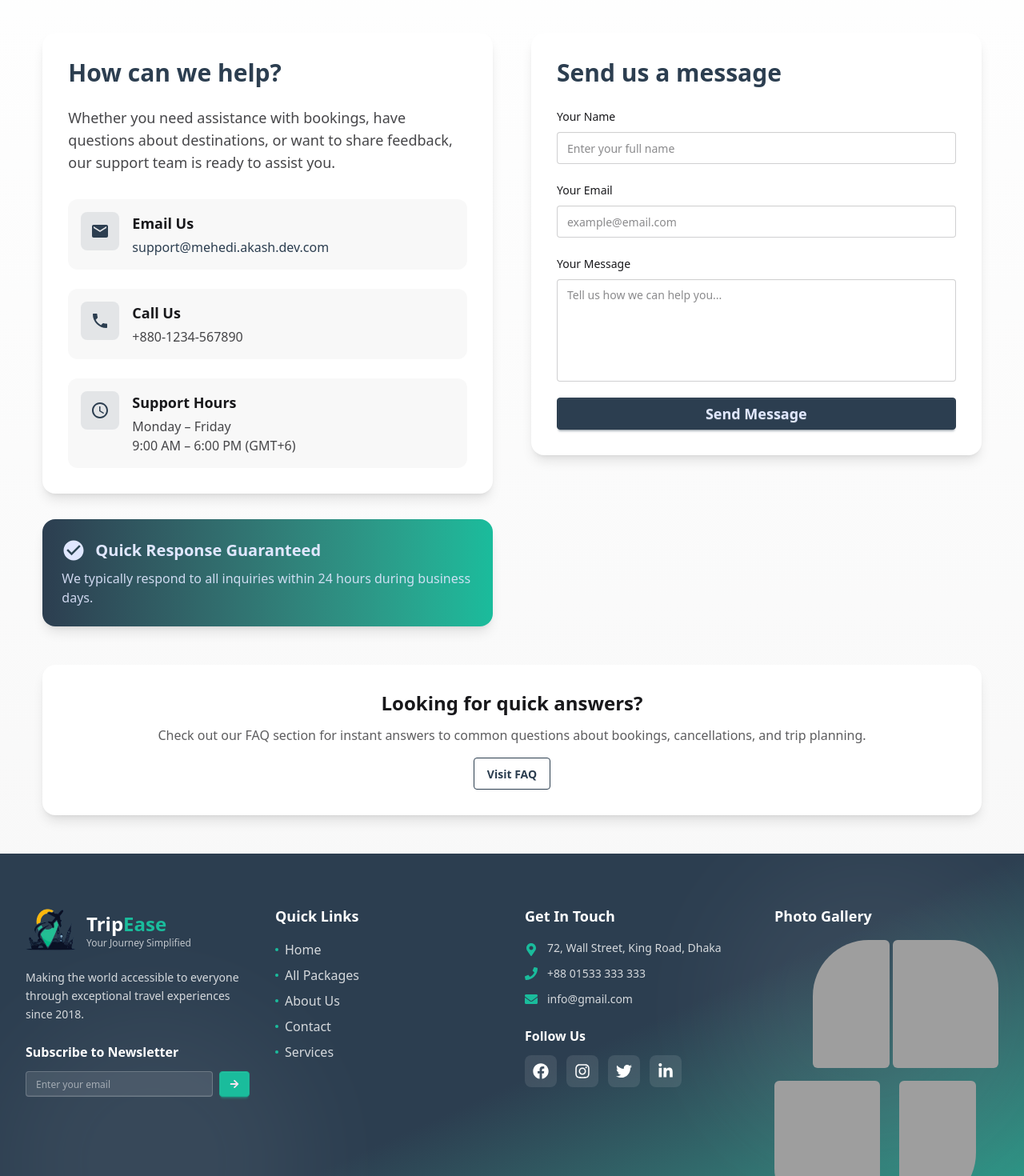
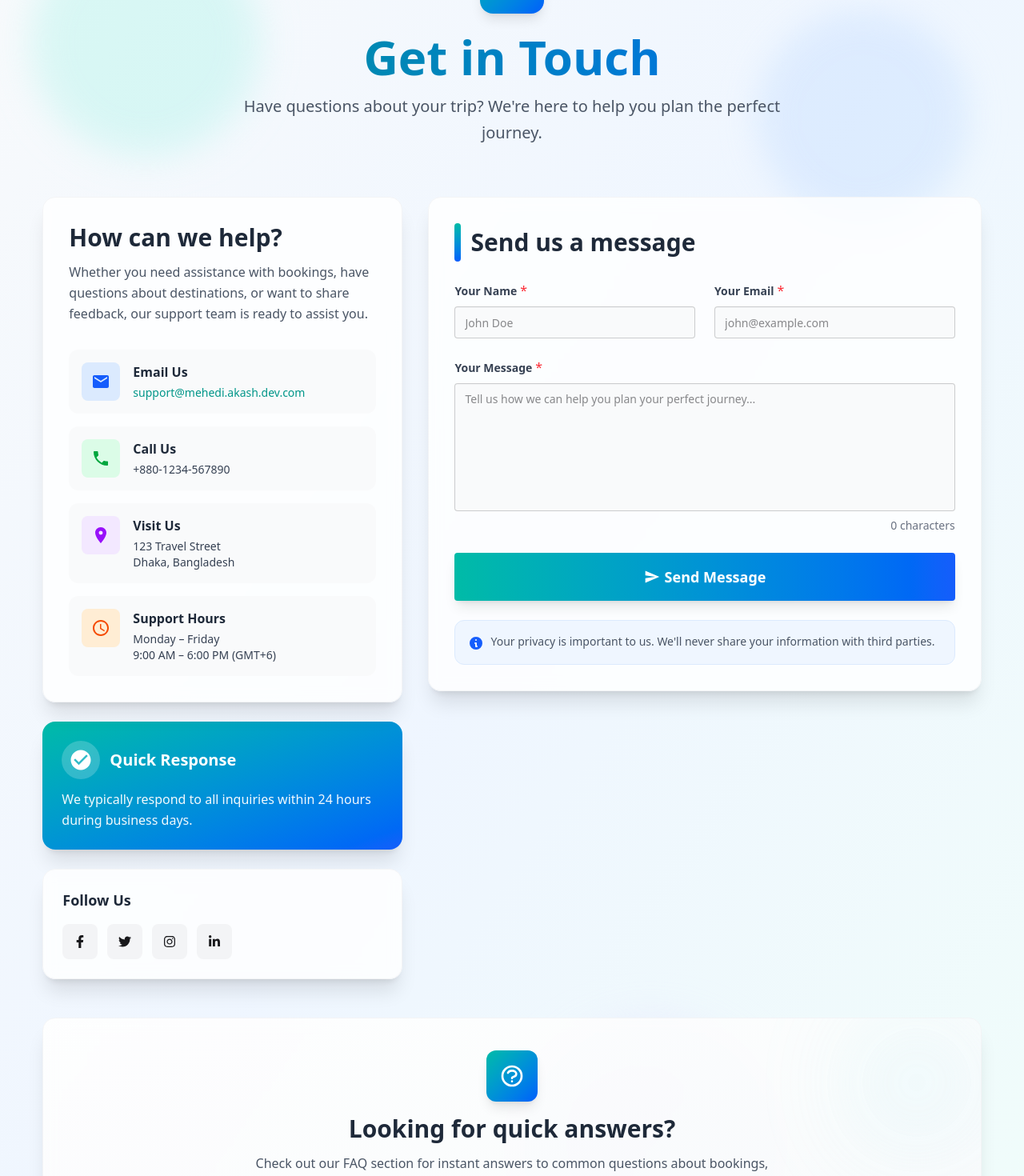
Before and after one commit to mehediakash01/Tour-Management-Client, a React (Vite) app: page /contact in a window 1280 px wide. Shown: the part 175-1645 px from the top of the page at 80% size. Built offline with nearby package versions, Linux system fonts and the light colour scheme; no server answers; grey boxes are pictures that could not be loaded.

Commit message:
update: enhace contact us design

```diff
--- a/src/Pages/ContactUs/Contact.jsx
+++ b/src/Pages/ContactUs/Contact.jsx
@@ -1,6 +1,7 @@
 import React, { useState } from "react";
 import { IoIosContacts } from "react-icons/io";
-import { MdEmail, MdPhone, MdAccessTime, MdCheckCircle } from "react-icons/md";
+import { MdEmail, MdPhone, MdAccessTime, MdCheckCircle, MdLocationOn, MdSend } from "react-icons/md";
+import { FaFacebookF, FaTwitter, FaInstagram, FaLinkedinIn } from "react-icons/fa";
 
 const Contact = () => {
   const [formData, setFormData] = useState({
@@ -44,7 +45,6 @@ const Contact = () => {
       ...prev,
       [name]: value
     }));
-    // Clear error for this field when user starts typing
     if (errors[name]) {
       setErrors(prev => ({
         ...prev,
@@ -60,13 +60,11 @@ const Contact = () => {
 
     setIsSubmitting(true);
 
-    // Simulate API call
     setTimeout(() => {
       setIsSubmitting(false);
       setSubmitSuccess(true);
       setFormData({ name: "", email: "", message: "" });
 
-      // Reset success message after 5 seconds
       setTimeout(() => {
         setSubmitSuccess(false);
       }, 5000);
@@ -74,180 +72,334 @@ const Contact = () => {
   };
 
   return (
-    <div className="min-h-screen bg-gradient-to-b from-base-100 to-base-200">
-      <div className="w-11/12 max-w-7xl mx-auto py-12">
-        {/* Header */}
-        <div className="text-center mb-12">
-          <h1 className="text-4xl md:text-5xl font-bold text-primary flex items-center gap-3 justify-center mb-4">
-            <IoIosContacts className="text-5xl" />
-            Contact & Support
+    <div className="overflow-hidden min-h-screen bg-gradient-to-br lg:py-12 py-6 from-slate-50 via-blue-50 to-teal-50 relative ">
+      {/* Animated Background Elements */}
+      <div className="absolute inset-0 overflow-hidden pointer-events-none">
+        <div className="absolute top-20 left-10 w-72 h-72 bg-teal-200 rounded-full mix-blend-multiply filter blur-xl opacity-30 animate-blob"></div>
+        <div className="absolute top-40 right-10 w-72 h-72 bg-blue-200 rounded-full mix-blend-multiply filter blur-xl opacity-30 animate-blob animation-delay-2000"></div>
+        <div className="absolute bottom-20 left-1/2 w-72 h-72 bg-purple-200 rounded-full mix-blend-multiply filter blur-xl opacity-30 animate-blob animation-delay-4000"></div>
+      </div>
+
+      <div className="w-11/12 max-w-7xl mx-auto py-16 relative z-10">
+        {/* Header Section */}
+        <div className="text-center mb-16">
+          <div className="inline-flex items-center justify-center w-20 h-20 bg-gradient-to-br from-teal-500 to-blue-600 rounded-2xl shadow-lg mb-6 transform hover:rotate-12 transition-transform duration-300">
+            <IoIosContacts className="text-4xl text-white" />
+          </div>
+          <h1 className="text-5xl md:text-6xl font-bold bg-gradient-to-r from-teal-600 to-blue-600 bg-clip-text text-transparent mb-4">
+            Get in Touch
           </h1>
-          <p className="text-base-content/70 text-lg max-w-2xl mx-auto">
+          <p className="text-gray-600 text-xl max-w-2xl mx-auto leading-relaxed">
             Have questions about your trip? We're here to help you plan the perfect journey.
           </p>
         </div>
 
         {/* Main Content Grid */}
-        <div className="grid lg:grid-cols-2 gap-8 lg:gap-12 items-start mb-12">
-          {/* Contact Info Section */}
-          <div className="space-y-8">
-            <div className="bg-base-100 rounded-2xl shadow-lg p-8">
-              <h2 className="text-3xl font-semibold mb-6 text-primary">How can we help?</h2>
-              <p className="text-base-content/80 text-lg mb-8">
+        <div className="grid lg:grid-cols-5 gap-8 mb-12">
+          {/* Contact Info Section - 2 columns */}
+          <div className="lg:col-span-2 space-y-6">
+            {/* Main Contact Card */}
+            <div className="bg-white/80 backdrop-blur-sm rounded-2xl shadow-xl p-8 border border-gray-100 hover:shadow-2xl transition-all duration-300">
+              <h2 className="text-3xl font-bold mb-3 text-gray-800">How can we help?</h2>
+              <p className="text-gray-600 text-base leading-relaxed mb-8">
                 Whether you need assistance with bookings, have questions about destinations,
                 or want to share feedback, our support team is ready to assist you.
               </p>
 
-              <div className="space-y-6">
+              <div className="space-y-4">
                 {/* Email */}
-                <div className="flex items-start gap-4 p-4 bg-base-200 rounded-xl hover:bg-base-300 transition-colors">
-                  <div className="bg-primary/10 p-3 rounded-lg">
-                    <MdEmail className="text-2xl text-primary" />
-                  </div>
-                  <div>
-                    <h3 className="font-semibold text-lg mb-1">Email Us</h3>
+                <ContactInfoItem
+                  icon={<MdEmail className="text-2xl" />}
+                  title="Email Us"
+                  content={
                     <a
                       href="mailto:support@mehedi.akash.dev.com"
-                      className="text-primary hover:underline text-base"
+                      className="text-teal-600 hover:text-teal-700 font-medium hover:underline"
                     >
                       support@mehedi.akash.dev.com
                     </a>
+                  }
+                  bgColor="bg-blue-100"
+                  iconColor="text-blue-600"
+                />
+
+                {/* Phone */}
+                <ContactInfoItem
+                  icon={<MdPhone className="text-2xl" />}
+                  title="Call Us"
+                  content={<p className="text-gray-700 font-medium">+880-1234-567890</p>}
+                  bgColor="bg-green-100"
+                  iconColor="text-green-600"
+                />
+
+                {/* Location */}
+                <ContactInfoItem
+                  icon={<MdLocationOn className="text-2xl" />}
+                  title="Visit Us"
+                  content={
+                    <>
+                      <p className="text-gray-700">123 Travel Street</p>
+                      <p className="text-gray-700">Dhaka, Bangladesh</p>
+                    </>
+                  }
+                  bgColor="bg-purple-100"
+                  iconColor="text-purple-600"
+                />
+
+                {/* Hours */}
+                <ContactInfoItem
+                  icon={<MdAccessTime className="text-2xl" />}
+                  title="Support Hours"
+                  content={
+                    <>
+                      <p className="text-gray-700">Monday – Friday</p>
+                      <p className="text-gray-700">9:00 AM – 6:00 PM (GMT+6)</p>
+                    </>
+                  }
+                  bgColor="bg-orange-100"
+                  iconColor="text-orange-600"
+                />
               </div>
             </div>
 
-                {/* Phone */}
-                <div className="flex items-start gap-4 p-4 bg-base-200 rounded-xl hover:bg-base-300 transition-colors">
-                  <div className="bg-primary/10 p-3 rounded-lg">
-                    <MdPhone className="text-2xl text-primary" />
+            {/* Quick Response Badge */}
+            <div className=" bg-gradient-to-br  from-teal-500 to-blue-600 text-white rounded-2xl shadow-xl p-6 transform hover:scale-105 transition-all duration-300">
+              <div className="flex items-center gap-3 mb-3">
+                <div className="w-12 h-12 bg-white/20 backdrop-blur-sm rounded-full flex items-center justify-center">
+                  <MdCheckCircle className="text-3xl" />
                 </div>
-                  <div>
-                    <h3 className="font-semibold text-lg mb-1">Call Us</h3>
-                    <p className="text-base-content/80">+880-1234-567890</p>
+                <h3 className="text-xl font-bold">Quick Response</h3>
               </div>
+              <p className="opacity-95 leading-relaxed">
+                We typically respond to all inquiries within 24 hours during business days.
+              </p>
             </div>
 
-                {/* Hours */}
-                <div className="flex items-start gap-4 p-4 bg-base-200 rounded-xl hover:bg-base-300 transition-colors">
-                  <div className="bg-primary/10 p-3 rounded-lg">
-                    <MdAccessTime className="text-2xl text-primary" />
-                  </div>
-                  <div>
-                    <h3 className="font-semibold text-lg mb-1">Support Hours</h3>
-                    <p className="text-base-content/80">Monday – Friday</p>
-                    <p className="text-base-content/80">9:00 AM – 6:00 PM (GMT+6)</p>
-                  </div>
+            {/* Social Media */}
+            <div className="bg-white/80 backdrop-blur-sm rounded-2xl shadow-xl p-6 border border-gray-100">
+              <h3 className="text-lg font-bold mb-4 text-gray-800">Follow Us</h3>
+              <div className="flex gap-3">
+                <SocialButton icon={<FaFacebookF />} color="hover:bg-blue-600" />
+                <SocialButton icon={<FaTwitter />} color="hover:bg-sky-500" />
+                <SocialButton icon={<FaInstagram />} color="hover:bg-pink-600" />
+                <SocialButton icon={<FaLinkedinIn />} color="hover:bg-blue-700" />
               </div>
             </div>
           </div>
 
-            {/* Quick Response Badge */}
-            <div className="bg-gradient-to-r from-primary to-secondary text-primary-content rounded-2xl shadow-lg p-6">
-              <div className="flex items-center gap-3 mb-2">
-                <MdCheckCircle className="text-3xl" />
-                <h3 className="text-xl font-bold">Quick Response Guaranteed</h3>
+          {/* Contact Form Section - 3 columns */}
+          <div className="lg:col-span-3">
+            <div className="bg-white/80 backdrop-blur-sm rounded-2xl shadow-xl p-8 border border-gray-100 hover:shadow-2xl transition-shadow duration-300">
+              <div className="flex items-center gap-3 mb-6">
+                <div className="w-2 h-12 bg-gradient-to-b from-teal-500 to-blue-600 rounded-full"></div>
+                <h2 className="text-3xl font-bold text-gray-800">Send us a message</h2>
               </div>
-              <p className="opacity-90">
-                We typically respond to all inquiries within 24 hours during business days.
-              </p>
-            </div>
-          </div>
-
-          {/* Contact Form Section */}
-          <div className="bg-base-100 rounded-2xl shadow-lg p-8">
-            <h2 className="text-3xl font-semibold mb-6 text-primary">Send us a message</h2>
 
               {/* Success Message */}
               {submitSuccess && (
-              <div className="alert alert-success mb-6 animate-pulse">
-                <MdCheckCircle className="text-2xl" />
-                <span>Thank you! Your message has been sent successfully. We'll get back to you soon.</span>
+                <div className="mb-6 bg-gradient-to-r from-green-50 to-emerald-50 border-l-4 border-green-500 rounded-lg p-4 flex items-start gap-3 animate-in slide-in-from-top">
+                  <MdCheckCircle className="text-2xl text-green-600 flex-shrink-0 mt-0.5" />
+                  <div>
+                    <h4 className="font-semibold text-green-800 mb-1">Success!</h4>
+                    <p className="text-green-700">Your message has been sent successfully. We'll get back to you soon.</p>
+                  </div>
                 </div>
               )}
 
-            <div className="space-y-5">
+              <div className="space-y-6">
+                {/* Name & Email Row */}
+                <div className="grid md:grid-cols-2 gap-6">
                   {/* Name Field */}
                   <div className="w-full">
                     <label className="block mb-2">
-                  <span className="text-sm font-medium">Your Name</span>
+                      <span className="text-sm font-semibold text-gray-700">Your Name</span>
+                      <span className="text-red-500 ml-1">*</span>
                     </label>
                     <input
                       type="text"
                       name="name"
                       value={formData.name}
                       onChange={handleChange}
-                  placeholder="Enter your full name"
-                  className={`input input-bordered w-full ${errors.name ? 'input-error' : ''}`}
+                      placeholder="John Doe"
+                      className={`input input-bordered w-full bg-gray-50 focus:bg-white transition-colors ${
+                        errors.name ? 'border-red-500 focus:border-red-500' : 'focus:border-teal-500'
+                      }`}
                     />
                     {errors.name && (
-                  <div className="mt-1">
-                    <span className="text-sm text-error">{errors.name}</span>
-                  </div>
+                      <p className="mt-2 text-sm text-red-600 flex items-center gap-1">
+                        <span className="text-xs">⚠️</span> {errors.name}
+                      </p>
                     )}
                   </div>
 
                   {/* Email Field */}
                   <div className="w-full">
                     <label className="block mb-2">
-                  <span className="text-sm font-medium">Your Email</span>
+                      <span className="text-sm font-semibold text-gray-700">Your Email</span>
+                      <span className="text-red-500 ml-1">*</span>
                     </label>
                     <input
                       type="email"
                       name="email"
                       value={formData.email}
                       onChange={handleChange}
-                  placeholder="example@email.com"
-                  className={`input input-bordered w-full ${errors.email ? 'input-error' : ''}`}
+                      placeholder="john@example.com"
+                      className={`input input-bordered w-full bg-gray-50 focus:bg-white transition-colors ${
+                        errors.email ? 'border-red-500 focus:border-red-500' : 'focus:border-teal-500'
+                      }`}
                     />
                     {errors.email && (
-                  <div className="mt-1">
-                    <span className="text-sm text-error">{errors.email}</span>
+                      <p className="mt-2 text-sm text-red-600 flex items-center gap-1">
+                        <span className="text-xs">⚠️</span> {errors.email}
+                      </p>
+                    )}
                   </div>
-                )}
                 </div>
 
                 {/* Message Field */}
                 <div className="w-full">
                   <label className="block mb-2">
-                  <span className="text-sm font-medium">Your Message</span>
+                    <span className="text-sm font-semibold text-gray-700">Your Message</span>
+                    <span className="text-red-500 ml-1">*</span>
                   </label>
                   <textarea
                     name="message"
                     value={formData.message}
                     onChange={handleChange}
-                  placeholder="Tell us how we can help you..."
-                  className={`textarea textarea-bordered w-full h-32 resize-none ${errors.message ? 'textarea-error' : ''}`}
+                    placeholder="Tell us how we can help you plan your perfect journey..."
+                    className={`textarea textarea-bordered w-full h-40 resize-none bg-gray-50 focus:bg-white transition-colors ${
+                      errors.message ? 'border-red-500 focus:border-red-500' : 'focus:border-teal-500'
+                    }`}
                   ></textarea>
+                  <div className="flex justify-between items-center mt-2">
                     {errors.message && (
-                  <div className="mt-1">
-                    <span className="text-sm text-error">{errors.message}</span>
+                      <p className="text-sm text-red-600 flex items-center gap-1">
+                        <span className="text-xs">⚠️</span> {errors.message}
+                      </p>
+                    )}
+                    <span className="text-sm text-gray-500 ml-auto">
+                      {formData.message.length} characters
+                    </span>
                   </div>
-                )}
                 </div>
 
                 {/* Submit Button */}
                 <button
                   onClick={handleSubmit}
-                className={`btn btn-primary w-full text-lg ${isSubmitting ? 'loading' : ''}`}
+                  className={`btn w-full text-lg font-semibold py-4 h-auto bg-gradient-to-r from-teal-500 to-blue-600 hover:from-teal-600 hover:to-blue-700 text-white border-0 shadow-lg transform hover:scale-105 transition-all duration-300 ${
+                    isSubmitting ? 'opacity-75 cursor-wait' : ''
+                  }`}
                   disabled={isSubmitting}
                 >
-                {isSubmitting ? 'Sending...' : 'Send Message'}
+                  {isSubmitting ? (
+                    <>
+                      <span className="loading loading-spinner"></span>
+                      Sending...
+                    </>
+                  ) : (
+                    <>
+                      <MdSend className="text-xl" />
+                      Send Message
+                    </>
+                  )}
+                </button>
+              </div>
+
+              {/* Privacy Note */}
+              <div className="mt-6 p-4 bg-blue-50 rounded-xl border border-blue-100">
+                <p className="text-sm text-gray-600 flex items-start gap-2">
+                  <svg className="w-5 h-5 text-blue-600 flex-shrink-0 mt-0.5" fill="currentColor" viewBox="0 0 20 20">
+                    <path fillRule="evenodd" d="M18 10a8 8 0 11-16 0 8 8 0 0116 0zm-7-4a1 1 0 11-2 0 1 1 0 012 0zM9 9a1 1 0 000 2v3a1 1 0 001 1h1a1 1 0 100-2v-3a1 1 0 00-1-1H9z" clipRule="evenodd"/>
+                  </svg>
+                  <span>Your privacy is important to us. We'll never share your information with third parties.</span>
+                </p>
+              </div>
+            </div>
+          </div>
+        </div>
+
+        {/* FAQ Teaser - Enhanced */}
+        <div className="relative bg-gradient-to-br from-white/90 to-gray-50/90 backdrop-blur-sm rounded-2xl shadow-xl p-10 text-center border border-gray-100 overflow-hidden group hover:shadow-2xl transition-all duration-300">
+          <div className="absolute top-0 right-0 w-40 h-40 bg-gradient-to-br from-teal-200 to-blue-200 rounded-full blur-3xl opacity-20 group-hover:opacity-30 transition-opacity"></div>
+          <div className="relative z-10">
+            <div className="inline-flex items-center justify-center w-16 h-16 bg-gradient-to-br from-teal-500 to-blue-600 rounded-xl shadow-lg mb-4">
+              <svg className="w-8 h-8 text-white" fill="none" stroke="currentColor" viewBox="0 0 24 24">
+                <path strokeLinecap="round" strokeLinejoin="round" strokeWidth={2} d="M8.228 9c.549-1.165 2.03-2 3.772-2 2.21 0 4 1.343 4 3 0 1.4-1.278 2.575-3.006 2.907-.542.104-.994.54-.994 1.093m0 3h.01M21 12a9 9 0 11-18 0 9 9 0 0118 0z"/>
+              </svg>
+            </div>
+            <h3 className="text-3xl font-bold mb-3 text-gray-800">Looking for quick answers?</h3>
+            <p className="text-gray-600 mb-6 max-w-2xl mx-auto leading-relaxed">
+              Check out our FAQ section for instant answers to common questions about bookings,
+              cancellations, and trip planning.
+            </p>
+            <button className="btn btn-outline border-2 border-teal-500 text-teal-600 hover:bg-teal-500 hover:text-white hover:border-teal-500 px-8 transform hover:scale-105 transition-all duration-300">
+              Visit FAQ Center
             </button>
           </div>
         </div>
       </div>
 
-        {/* FAQ Teaser */}
-        <div className="bg-base-100 rounded-2xl shadow-lg p-8 text-center">
-          <h3 className="text-2xl font-bold mb-3">Looking for quick answers?</h3>
-          <p className="text-base-content/70 mb-4">
-            Check out our FAQ section for instant answers to common questions about bookings,
-            cancellations, and trip planning.
-          </p>
-          <button className="btn btn-outline btn-primary">Visit FAQ</button>
+      <style jsx>{`
+        @keyframes blob {
+          0%, 100% {
+            transform: translate(0px, 0px) scale(1);
+          }
+          33% {
+            transform: translate(30px, -50px) scale(1.1);
+          }
+          66% {
+            transform: translate(-20px, 20px) scale(0.9);
+          }
+        }
+        .animate-blob {
+          animation: blob 7s infinite;
+        }
+        .animation-delay-2000 {
+          animation-delay: 2s;
+        }
+        .animation-delay-4000 {
+          animation-delay: 4s;
+        }
+        @keyframes slide-in-from-top {
+          from {
+            opacity: 0;
+            transform: translateY(-10px);
+          }
+          to {
+            opacity: 1;
+            transform: translateY(0);
+          }
+        }
+        .animate-in {
+          animation: slide-in-from-top 0.3s ease-out;
+        }
+      `}</style>
     </div>
+  );
+};
+
+// Contact Info Item Component
+const ContactInfoItem = ({ icon, title, content, bgColor, iconColor }) => {
+  return (
+    <div className="flex items-start gap-4 p-4 bg-gray-50 rounded-xl hover:bg-gray-100 transition-all duration-300 group">
+      <div className={`${bgColor} p-3 rounded-lg flex-shrink-0 group-hover:scale-110 transition-transform`}>
+        <div className={iconColor}>{icon}</div>
+      </div>
+      <div className="flex-1 min-w-0">
+        <h3 className="font-semibold text-gray-800 mb-1">{title}</h3>
+        <div className="text-sm">{content}</div>
       </div>
     </div>
   );
 };
 
+// Social Media Button Component
+const SocialButton = ({ icon, color }) => {
+  return (
+    <button className={`w-11 h-11 bg-gray-100 hover:text-white ${color} rounded-lg flex items-center justify-center transition-all duration-300 transform hover:scale-110 hover:shadow-lg`}>
+      {icon}
+    </button>
+  );
+};
+
 export default Contact;
```
Lines whose indentation alone changed are shown as unchanged.
